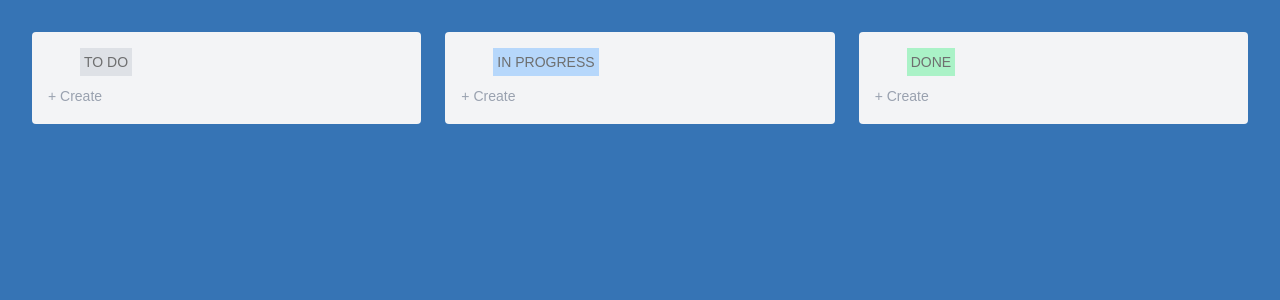
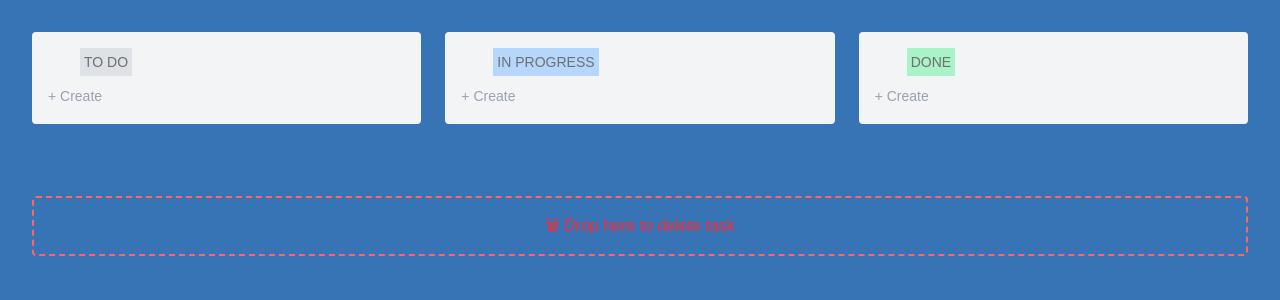
Before and after one commit to rizkitaufiq/task-management-app, a Next.js app: page / in a window 1280 px wide. Shown: the top 300 px of the page. Built offline with nearby package versions, Linux system fonts and the light colour scheme.

Commit message:
feat: allow task deletion via drag-and-drop to delete zone with confirmation

```diff
--- /dev/null
+++ b/src/components/molecules/Event/DeleteDropZone.tsx
@@ -0,0 +1,28 @@
+"use client";
+
+import { useTaskStore } from "@/store/taskStore";
+
+const DeleteDropZone = () => {
+    const deleteTask = useTaskStore((s) => s.deleteTask);
+
+    const handleDrop = (e: React.DragEvent) => {
+        e.preventDefault();
+        const taskId = e.dataTransfer.getData("text/plain");
+        const confirm = window.confirm("Delete this task?");
+        if (confirm) {
+            deleteTask(taskId);
+        }
+    };
+
+    return (
+        <div
+            onDrop={handleDrop}
+            onDragOver={(e) => e.preventDefault()}
+            className="w-full text-center p-4 border-2 border-dashed border-red-400 text-red-500 mt-6 rounded hover:bg-red-50 transition"
+        >
+            🗑 Drop here to delete task
+        </div>
+    );
+};
+
+export default DeleteDropZone;
--- a/src/components/molecules/Task/TaskCard.tsx
+++ b/src/components/molecules/Task/TaskCard.tsx
@@ -23,6 +23,8 @@ const TaskCard = ({ task, isOpen, onToggle }: Props) => {
     return (
         <div className={`bg-white p-3 rounded shadow-md mb-2 cursor-pointer transition ${isOpen ? "border-blue-500" : "border-transparent"
             }`}
+            draggable
+            onDragStart={(e) => e.dataTransfer.setData("text/plain", task.id)}
             onClick={onToggle}>
             <h4 className="text-sm font-semibold text-gray-700">{task.title}</h4>
             <div className="flex justify-between items-center mb-1 mt-4">
--- a/src/components/template/TaskBoard.tsx
+++ b/src/components/template/TaskBoard.tsx
@@ -2,6 +2,7 @@
 
 import { useTaskStore } from "@/store/taskStore";
 import TaskColumn from "../organisems/Homepage/TaskColumn";
+import DeleteDropZone from "../molecules/Event/DeleteDropZone";
 
 export default function TaskBoard() {
   const { tasks } = useTaskStore();
@@ -13,10 +14,17 @@ export default function TaskBoard() {
   };
 
   return (
-    <div className="flex flex-col lg:flex-row justify-center items-center lg:items-baseline gap-6 p-8 lg:min-w-[1024px]">
-      <TaskColumn titleTask="TO DO" progress="To Do" bgColor="bg-gray-300" tasks={grouped.todo} />
-      <TaskColumn titleTask="IN PROGRESS" progress="In Progress" bgColor="bg-blue-300" tasks={grouped.inProgress} />
-      <TaskColumn titleTask="DONE" progress="Done" bgColor="bg-green-300" tasks={grouped.done} />
-    </div>
+    <section>
+      <div className="flex flex-col lg:flex-row justify-center items-center lg:items-baseline gap-6 p-8 lg:min-w-[1024px]">
+        <TaskColumn titleTask="TO DO" progress="To Do" bgColor="bg-gray-300" tasks={grouped.todo} />
+        <TaskColumn titleTask="IN PROGRESS" progress="In Progress" bgColor="bg-blue-300" tasks={grouped.inProgress} />
+        <TaskColumn titleTask="DONE" progress="Done" bgColor="bg-green-300" tasks={grouped.done} />
+      </div>
+
+      <div className="px-8">
+        <DeleteDropZone />
+      </div>
+    </section>
+
   );
 }
--- a/src/store/taskStore.ts
+++ b/src/store/taskStore.ts
@@ -21,8 +21,9 @@ export const useTaskStore = create<TaskState>()(
             tasks: state.tasks.map((t) => (t.id === updated.id ? updated : t)),
           })),
 
-          deleteTask: (id) =>
-          set((state) => ({ tasks: state.tasks.filter((t) => t.id !== id) })),
+          deleteTask: (id: string) => set((state) => ({
+            tasks: state.tasks.filter((task) => task.id !== id)
+          })),
 
           moveTask: (id, newStatus) =>
           set((state) => ({
```
